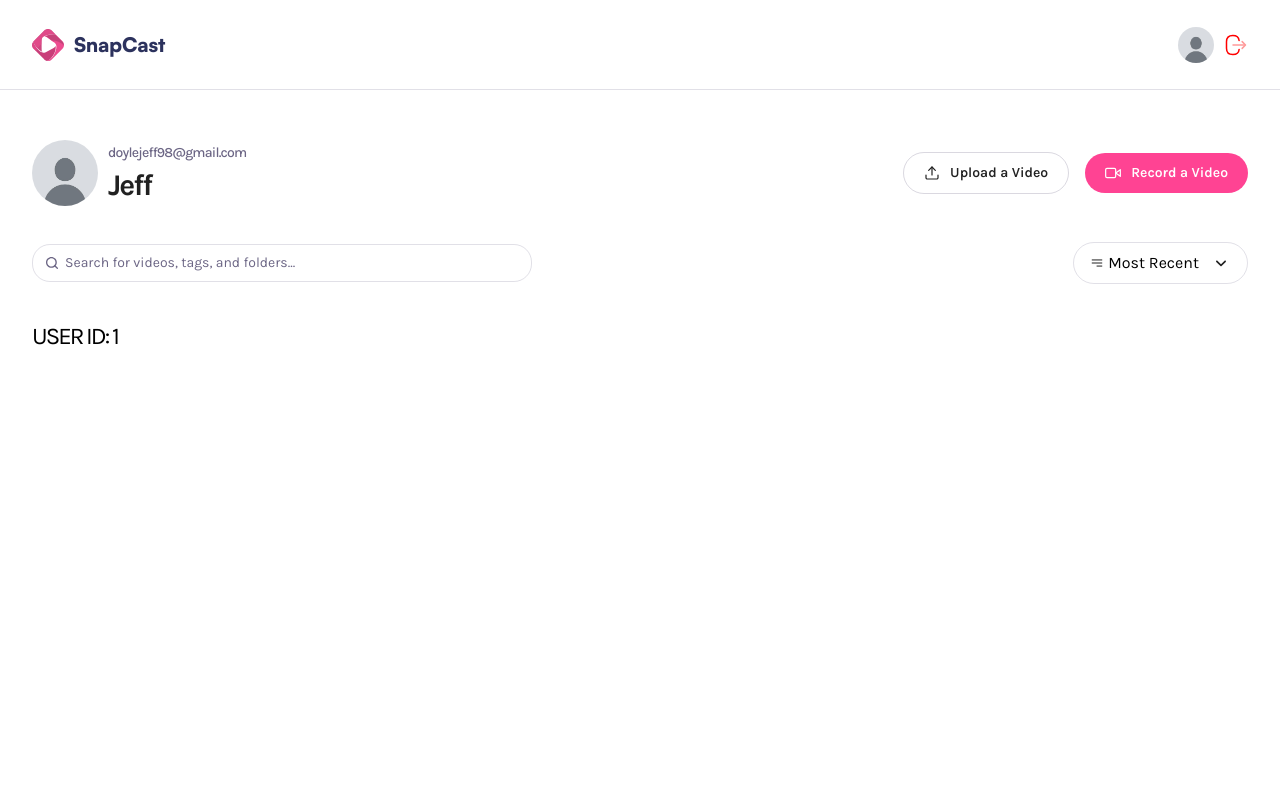
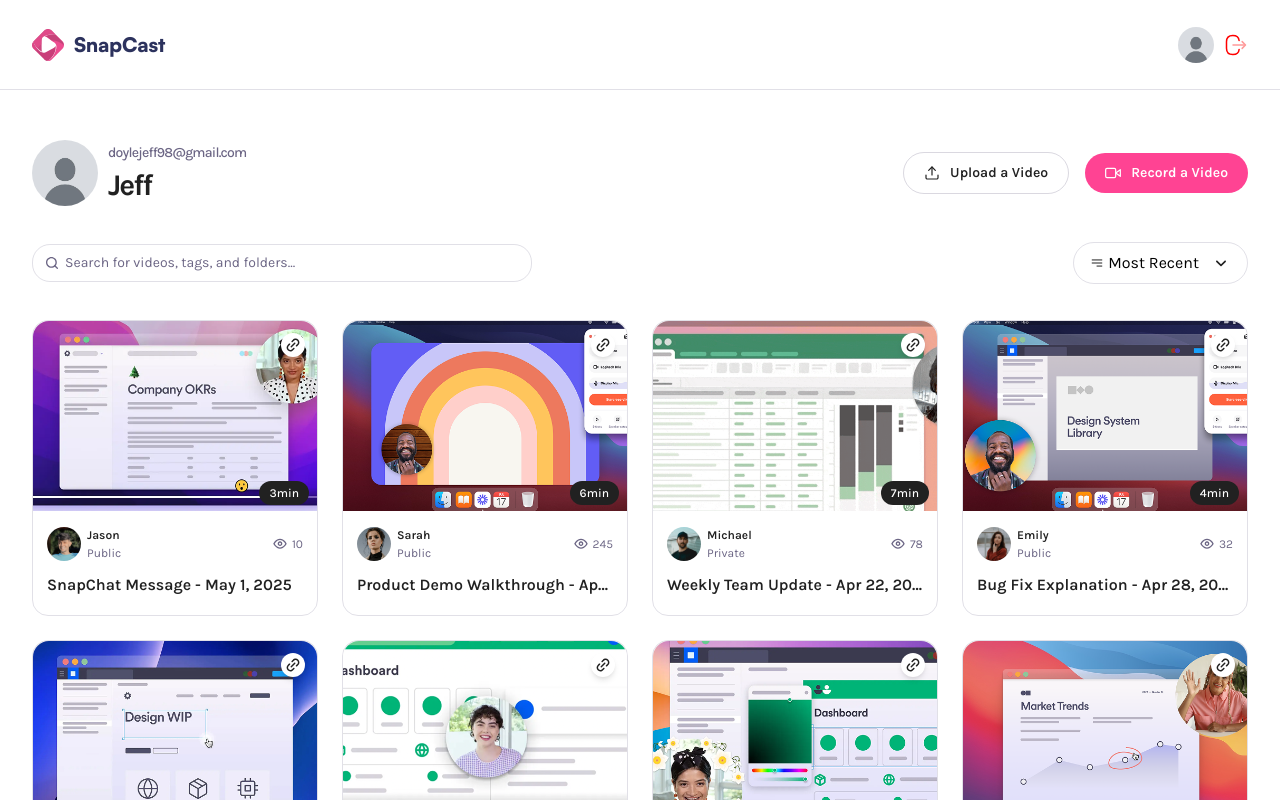
Before and after one commit to codingmster1/video-share, a Next.js app: page /profile/1 in a window 1280 px wide. Shown: the top 800 px of the page. Built offline with nearby package versions, Linux system fonts and the light colour scheme.

Commit message:
video details page route

```diff
--- a/app/(root)/page.tsx
+++ b/app/(root)/page.tsx
@@ -8,10 +8,12 @@
     <main className="wrapper page">
       <Header title="All Videos" subHeader="Public Library"/>
 
+      <section className="video-grid">
 {dummyCards.map((card) => (
   <VideoCard key={card.id}{...card} />
 ))}
 
+</section>
       </main>
   )
 }
--- a/app/(root)/profile/[id]/page.tsx
+++ b/app/(root)/profile/[id]/page.tsx
@@ -1,4 +1,6 @@
 import Header from '@/components/Header';
+import VideoCard from '@/components/VideoCard';
+import { dummyCards } from '@/constants';
 import React from 'react'
 
 const page = async({params}: ParamsWithSearch) => {
@@ -7,7 +9,13 @@
     <div className="wrapper page">
         <Header subHeader="doylejeff98@gmail.com" title="Jeff"
         userImg="/assets/images/dummy.jpg"/>
-        <h1 className="text-2xl font-karla">USER ID: {id}</h1>
+
+        <section className="video-grid">
+        {dummyCards.map((card) => (
+  <VideoCard key={card.id}{...card} />
+))}
+        </section>
+
         </div>
   )
 }
--- /dev/null
+++ b/app/(root)/video/[videoId]/page.tsx
@@ -0,0 +1,11 @@
+import React from 'react'
+
+const page = () => {
+  return (
+    <main className="wrapper page">
+video details page
+    </main>
+  )
+}
+
+export default page
```
